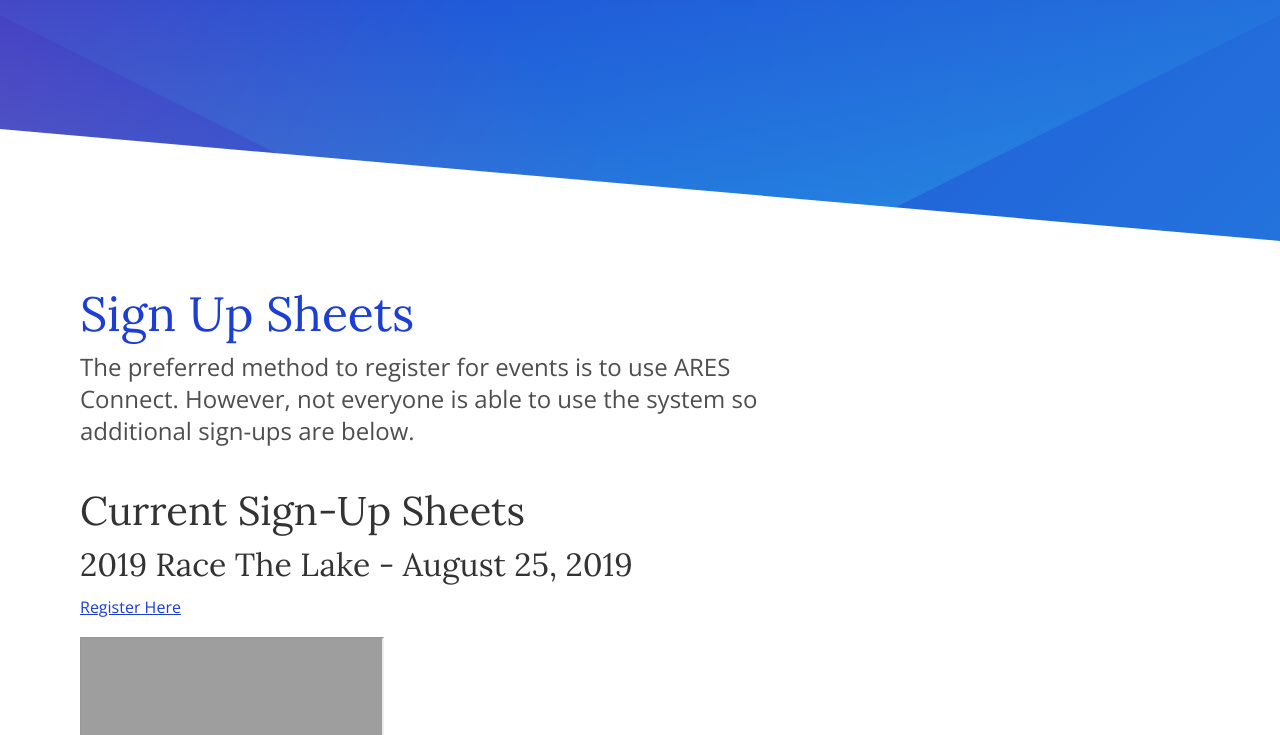
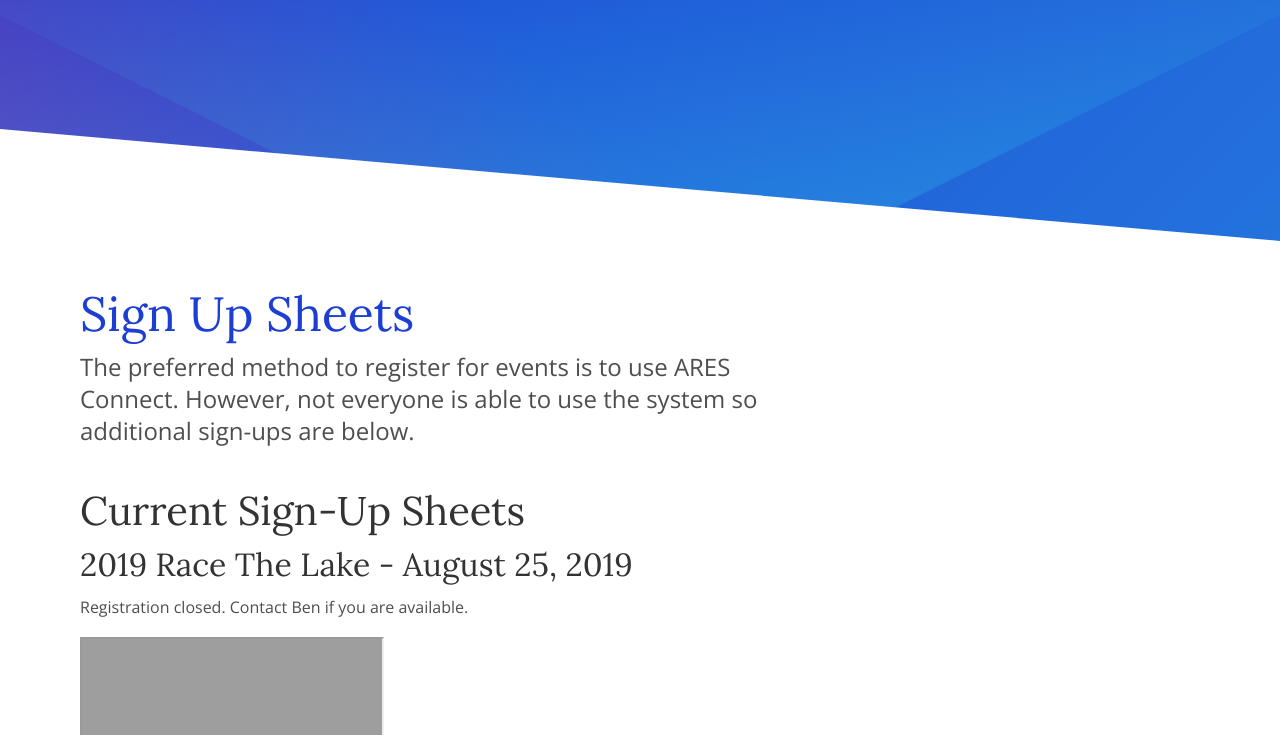
Before and after one commit to ecwec/ecwec.org, a Gatsby site: page /activities/register in a window 1280 px wide. Shown: the part 65-800 px from the top of the page. Built offline with nearby package versions, Linux system fonts and the light colour scheme; Gatsby itself is replaced by a stand-in of ours; grey boxes are pictures that could not be loaded.

Commit message:
Close registration for RTL 2019

```diff
--- a/src/pages/activities/register.md
+++ b/src/pages/activities/register.md
@@ -9,6 +9,7 @@ The preferred method to register for events is to use ARES Connect. However, not
 
 # Current Sign-Up Sheets
 ## 2019 Race The Lake - August 25, 2019
-<a target="_blank" href="https://docs.google.com/forms/d/e/1FAIpQLSdEzQsqdlWsfOhAOuWPIwRreLXeWhxWKB6z3LddhwChNXNywg/viewform">Register Here</a>
+Registration closed. Contact Ben if you are available.
+<!--<a target="_blank" href="https://docs.google.com/forms/d/e/1FAIpQLSdEzQsqdlWsfOhAOuWPIwRreLXeWhxWKB6z3LddhwChNXNywg/viewform">Register Here</a>-->
 
 <iframe src="https://docs.google.com/spreadsheets/d/e/2PACX-1vRhF0IjvyQpxOdmj-c2RqZIqsXR_ffj_7m3fFQJ_zt4BgToxeJ-Dui9ExCbwey9q-9lkmAzmqYvdDOL/pubhtml?gid=426099328&amp;single=true&amp;widget=true&amp;headers=false"></iframe>
```
